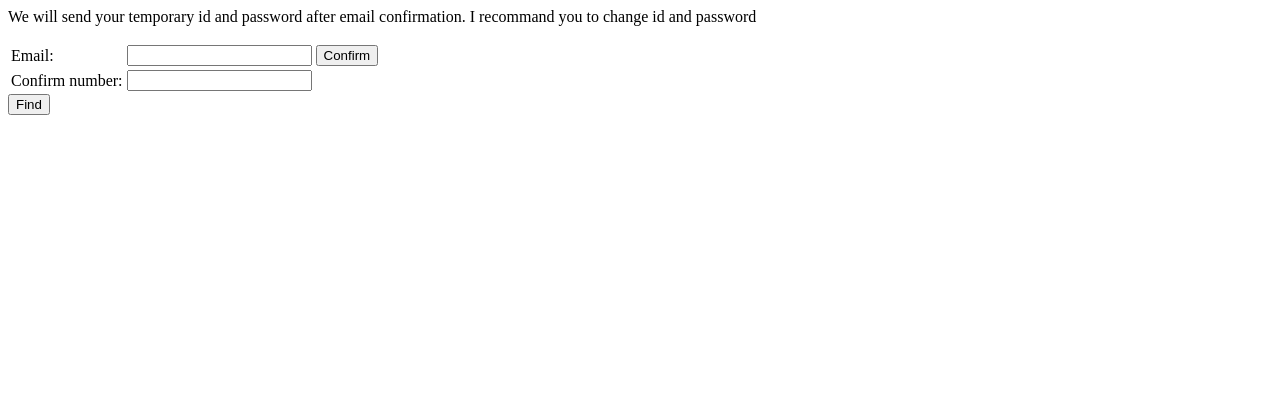
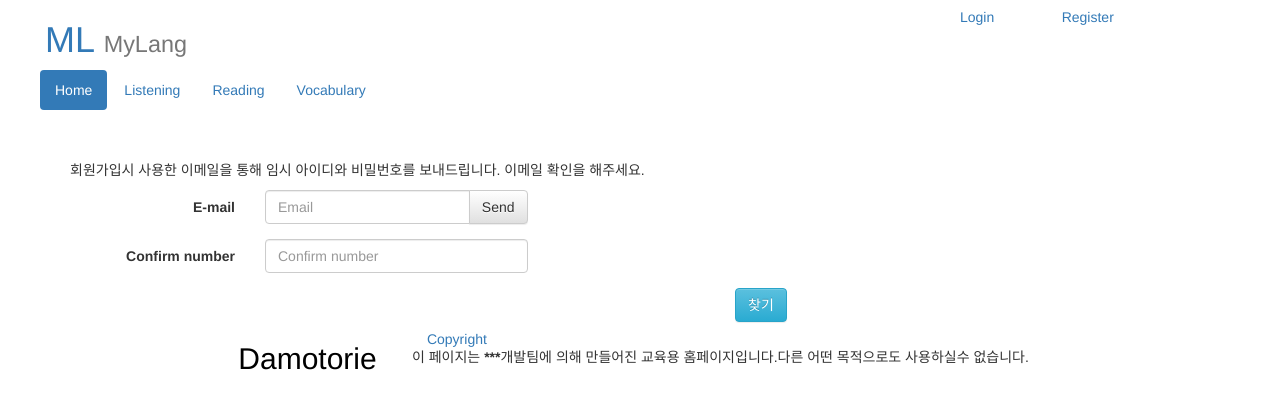
Before and after one commit to parksjin01/2017-, a Django app: page /find-id/ in a window 1280 px wide. Shown: the top 409 px of the page. Run offline with Django 3.2, Linux system fonts and the light colour scheme; some libraries are stand-ins or nearby versions.

Commit message:
Add checking id duplication function by Ajax. With Ajax move sending mail function from front-end to back-end

```diff
--- a/MyLang/LangPi/templates/base.html
+++ b/MyLang/LangPi/templates/base.html
@@ -13,6 +13,7 @@
 	    alert("Logout complete");
         };
     </script>
+    <script src="https://code.jquery.com/jquery-3.1.0.min.js"></script>
     <title>{{ title }}</title>
 </head>
 <body>
--- a/MyLang/LangPi/templates/find-id.html
+++ b/MyLang/LangPi/templates/find-id.html
@@ -1,33 +1,35 @@
-<html>
-<head>
-    <title>Example Id Find</title>
-<script src="https://smtpjs.com/smtp.js">
-    </script>
+{% extends 'base.html' %}
+{% block content %}
     <script>
-        function makeid()
+        var key = 0;
+
+        function go()
         {
-            var text = "";
-            var possible = "ABCDEFGHIJKLMNOPQRSTUVWXYZabcdefghijklmnopqrstuvwxyz0123456789";
-
-            for( var i=0; i < 10; i++ )
-                text += possible.charAt(Math.floor(Math.random() * possible.length));
-
-            return text;
+        var email = document.getElementById('user_email').value;
+	    var parent_node = document.getElementById('email_check');
+	    var state_node = document.getElementById('email_status');
+            $.ajax({
+            url: 'ajax/validate_mail/',
+        data: {
+          'email': email
+        },
+        dataType: 'json',
+        success: function (data) {
+          if (data.is_taken) {
+          alert("이메일 인증번호가 발송되었습니다. 최대 10분정도 시간이 걸릴수 있습니다.");
+          key = data.key;
+          }
+          else{
+          parent_node.className="form-group has-error";
+            state_node.className = "label label-danger";
+            state_node.innerHTML = "Email is already exist";
+          }
+        },
+        error:function(e){
+            alert(e.responseText);
         }
-
-        var key = makeid();
-
-        function go(){
-            var email = document.getElementById('user_email').value;
-	    alert(email);
-            Email.send("parksjin01@naver.com",
-                email,
-                "This is your confirmation key",
-                key,
-                "smtp.naver.com",
-                "parksjin01",
-                "FXqy9k]Abj");
-        }
+      });
+      }
 
         function check(){
             var user_key = document.getElementById('user_confirm').value;
@@ -39,22 +41,36 @@
             }
             else
             {
+                alert("임시 아이디와 비밀번호가 메일로 발송됩니다.");
                 document.getElementById('myform').submit();
             }
 
         }
 
     </script>
-</head>
-<body>
-<form action="" method="POST" id="myform">
+<form action="" method="POST" id="myform" class="form-horizontal">
     {% csrf_token %}
-    <p>We will send your temporary id and password after email confirmation. I recommand you to change id and password</p>
-    <table>
-        <tr><td>Email: </td><td><input type="text" width="20" name="user_email" id="user_email"></td><td><button type="button" onclick="go()">Confirm</button></td></tr>
-        <tr><td>Confirm number: </td><td><input type="text" width="20" id="user_confirm"></td></tr>
-    </table>
-    <button type="button" onclick="check()">Find</button>
+    <div><p>회원가입시 사용한 이메일을 통해 임시 아이디와 비밀번호를 보내드립니다. 이메일 확인을 해주세요.</p>
+    <div class="form-group" id="email_check">
+        <label class="col-sm-2 control-label">E-mail</label>
+        <div class="col-sm-3">
+        <div class="input-group">
+            <input type="text", id="user_email" name="user_email" class="form-control" placeholder="Email">
+            <input hidden id="valid" value="0">
+            <span class="input-group-btn">
+                <button type=button class="btn btn-default" onclick="go()">Send</button>
+            </span>
+        </div>
+            <span id="email_status"></span>
+        </div>
+    </div>
+    <div class="form-group">
+        <label class="col-sm-2 control-label">Confirm number</label>
+        <div class="col-sm-3">
+            <input type="text" id="user_confirm" class="form-control" placeholder="Confirm number">
+        </div>
+    </div>
+    <button type="submit" onclick="check()" class="btn btn-info col-md-offset-7">찾기</button>
+    </div>
 </form>
-</body>
-</html>
+{% endblock %}
--- a/MyLang/LangPi/templates/login.html
+++ b/MyLang/LangPi/templates/login.html
@@ -23,8 +23,8 @@
 	</div>
 	<div class="form-group" style="padding-top: 5%; padding-bottom: 17%">
 		<div class="col-sm-offset-6 col-sm-offset-10">
-		<button type="button" class="btn btn-info col-sm-offset-4 col-sm-2">로그인</button>
-		<button class="btn btn-info col-xs-offset-1 col-sm-2">ID/PW 찾기</button>
+		<button type="submit" class="btn btn-info col-sm-offset-4 col-sm-2">로그인</button>
+			<a href="/find-id"><button type="button" class="btn btn-info col-xs-offset-1 col-sm-2">ID/PW 찾기</button></a>
 		</div>
 	</div>
 	</form>
--- a/MyLang/LangPi/templates/register.html
+++ b/MyLang/LangPi/templates/register.html
@@ -1,7 +1,6 @@
 {% extends 'base.html' %}
 {% block content %}
-<script src="https://smtpjs.com/smtp.js"></script>
-<script src="https://code.jquery.com/jquery-3.1.0.min.js"></script>
+
     <script>
 
         function duplication_check()
@@ -82,7 +81,6 @@
         },
         dataType: 'json',
         success: function (data) {
-        alert("이메일 인증번호가 발송되었습니다. 최대 10분정도 시간이 걸릴수 있습니다.");
           if (data.is_taken) {
             valid.value == "3";
             parent_node.className="form-group has-error";
@@ -90,6 +88,7 @@
             state_node.innerHTML = "Email is already exist";
           }
           else{
+          alert("이메일 인증번호가 발송되었습니다. 최대 10분정도 시간이 걸릴수 있습니다.");
           key = data.key;
           }
         },
--- a/MyLang/LangPi/views.py
+++ b/MyLang/LangPi/views.py
@@ -90,14 +90,32 @@ class Downloader(threading.Thread):
         user.message_box = cPickle.dumps(message_box)
         user.save()
 
+def email_check_v2(request):
+    data = {'is_taken':user_info.objects.filter(user_email__iexact=request.GET.get('email')).exists()}
+    key = ''
+    for i in range(10):
+        key += chr(random.randrange(0x21, 0x7f))
+    data['key'] = key
+    if user_info.objects.filter(user_email__iexact=request.GET.get('email')).exists() == True:
+        message = 'Your validation key: %s\n' % (key)
+        msg = MIMEText(message)
+        msg['To'] = email.utils.formataddr(('To User', request.GET.get('email')))
+        msg['From'] = email.utils.formataddr(('From Mylang Web', 'parksjin01@naver.com'))
+        msg['Subject'] = 'Your temporary ID and Password'
+        smtp = smtplib.SMTP_SSL('smtp.naver.com', 465)
+        smtp.ehlo()
+        smtp.login('parksjin01', 'FXqy9k]Abj')
+        smtp.sendmail('parksjin01@naver.com', [request.GET.get('email')], msg.as_string())
+        smtp.close()
+    return JsonResponse(data)
+
 def email_check(request):
     data = {'is_taken':user_info.objects.filter(user_email__iexact=request.GET.get('email')).exists()}
-    data['key'] = ''
     key = ''
+    for i in range(10):
+        key += chr(random.randrange(0x21, 0x7f))
+    data['key'] = key
     if user_info.objects.filter(user_email__iexact=request.GET.get('email')).exists() == False:
-        for i in range(10):
-            key += chr(random.randrange(0x21, 0x7f))
-        data['key'] = key
         message = 'Your validation key: %s\n' % (key)
         msg = MIMEText(message)
         msg['To'] = email.utils.formataddr(('To User', request.GET.get('email')))
@@ -447,8 +465,8 @@ def find_id(request):
             user.user_pw = hashlib.md5(tmp_pw).hexdigest()
             user.save()
         except Exception, e:
-            message = {'error': 'Email address is invalid, You can\'t use g-mail for this service'}
-            return render(request, 'find-id.html', message)
+            pass
+        return redirect('/')
     return render(request, 'find-id.html')
 
 def change_id(request):
--- a/MyLang/MyLang/urls.py
+++ b/MyLang/MyLang/urls.py
@@ -21,7 +21,7 @@ urlpatterns = [
     url('^$', home, name='home'),
     url(r'^admin/', admin.site.urls),
     url(r'^login/', login, name='login'),
-    url(r'^find-id/', find_id, name='find_id'),
+    url(r'^find-id/$', find_id, name='find_id'),
     url(r'^change-id/', change_id, name='change_id'),
     url(r'^register/$',register, name='register'),
     url(r'^search/', search, name='search'),
@@ -44,4 +44,5 @@ urlpatterns = [
     url(r'get_listen_score/$', get_listen_score, name='get_listen_score'),
     url(r'register/ajax/validate_username/', id_check, name="id_check"),
     url(r'register/ajax/validate_mail/', email_check, name="email_check"),
+    url(r'find-id/ajax/validate_mail/', email_check_v2, name="email_check_v2"),
 ]
```
